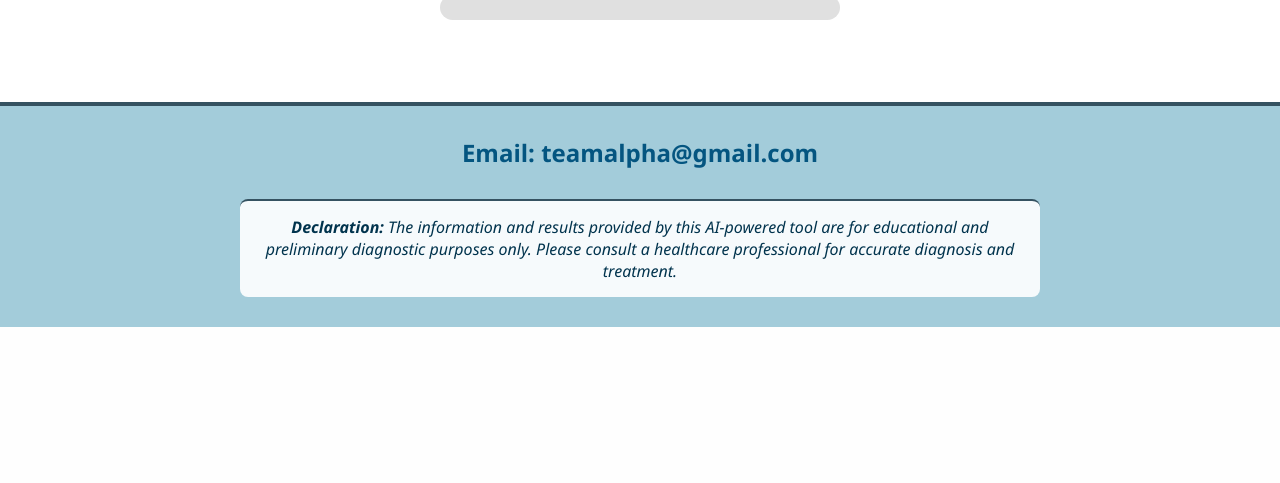
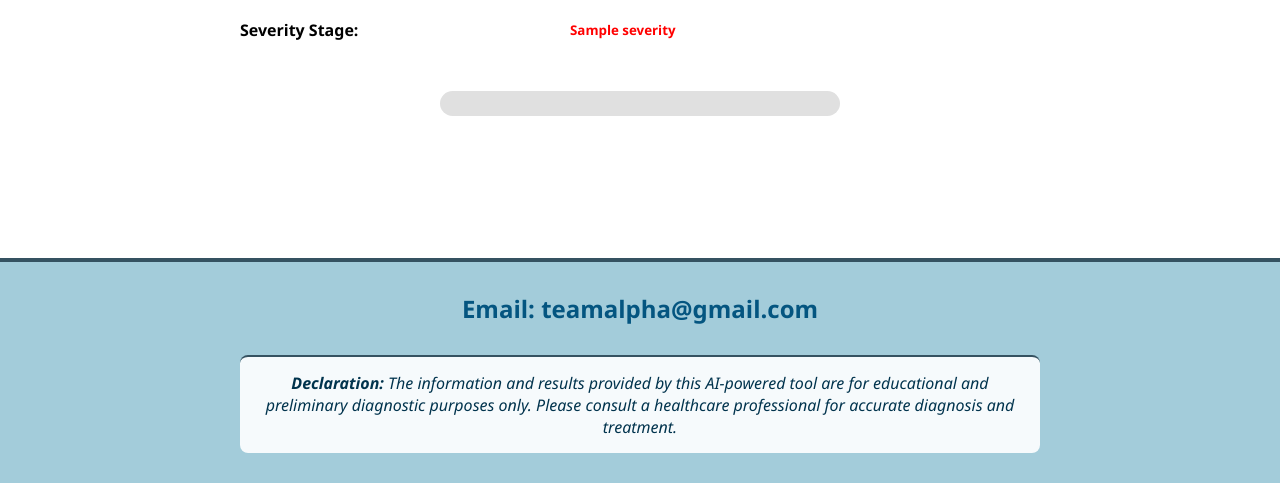
Before and after one commit to codeher-rahavi/diabetic-prediction-project, a Flask app: template templates/index.html in a window 1280 px wide. Shown: the part 819-1302 px from the top of the page. Before the commit the page ends 1146 px from the top, so only its background shows below. Run offline with Flask 2, Linux system fonts and the light colour scheme; the template is opened without the code that fills it: most values are stand-ins (such as "Sample title", 1, 10 or a date in 2020); parts of the project's set-up code (start-up, migrations or seed data) failed here and were passed over.

Commit message:
Update index.html

```diff
--- a/templates/index.html
+++ b/templates/index.html
@@ -50,6 +50,12 @@
     <div class="output">
         <h3>Result: <input value="{{ result }}" readonly></h3>
 
+    {% if probability %}
+    <h3>Confidence: <input value="{{ probability }}%" readonly></h3>
+    {% endif %}
+
+    {% if severity %}
+    <h3>Severity Stage: <input value="{{ severity }}" readonly style="color: red; font-weight: bold;"></h3>
         <!-- Severity Meter -->
         <div class="severity-meter">
             <label>Severity Meter</label>
@@ -59,6 +65,12 @@
             <p class="{{ severity_class }}">{{ severity }} ({{ probability }}%)</p>
         </div>
     </div>
+{% if result %}
+<div class="output">
+
+    {% endif %}
+</div>
+{% endif %}
     {% endif %}
 
     <!-- Contact Section -->
```
